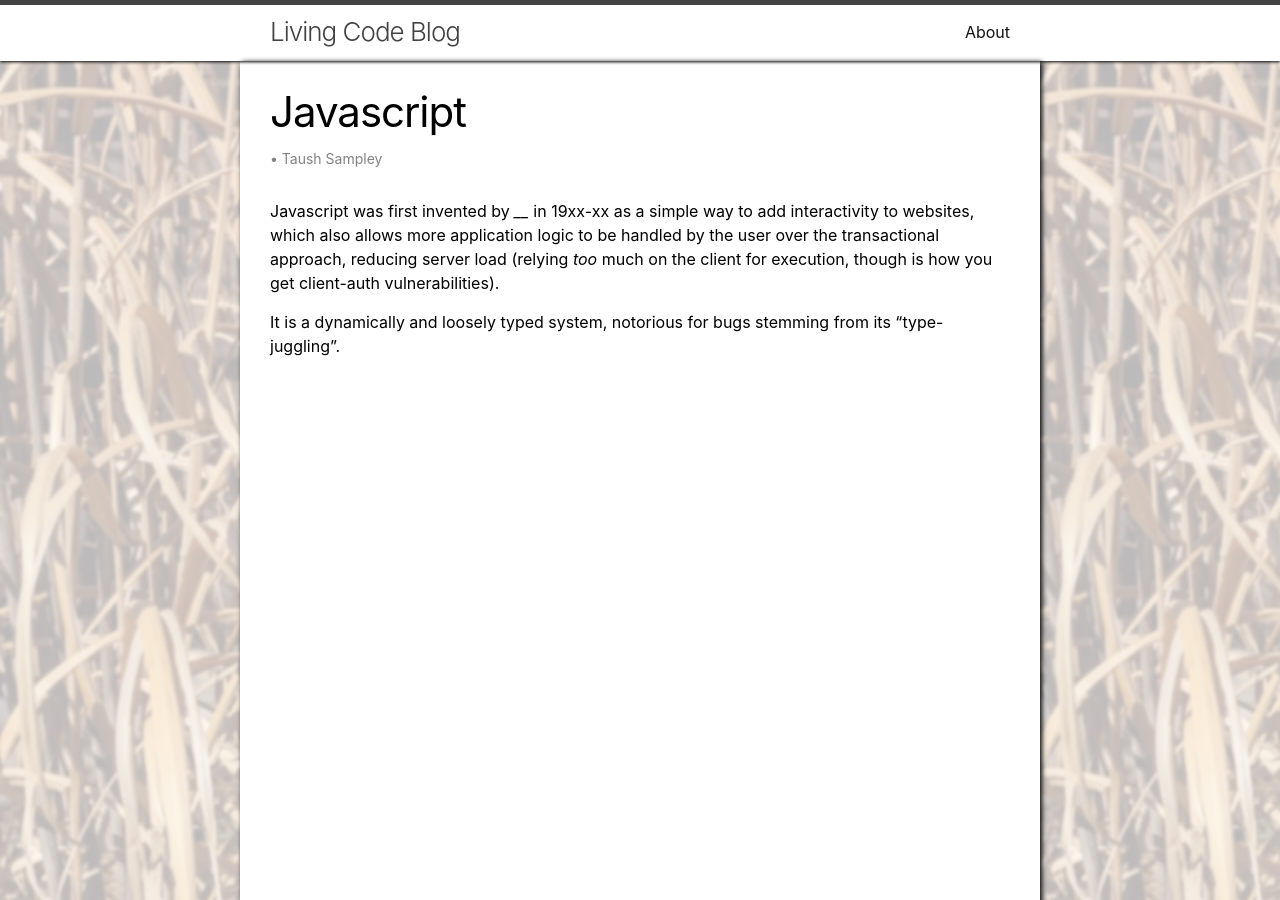
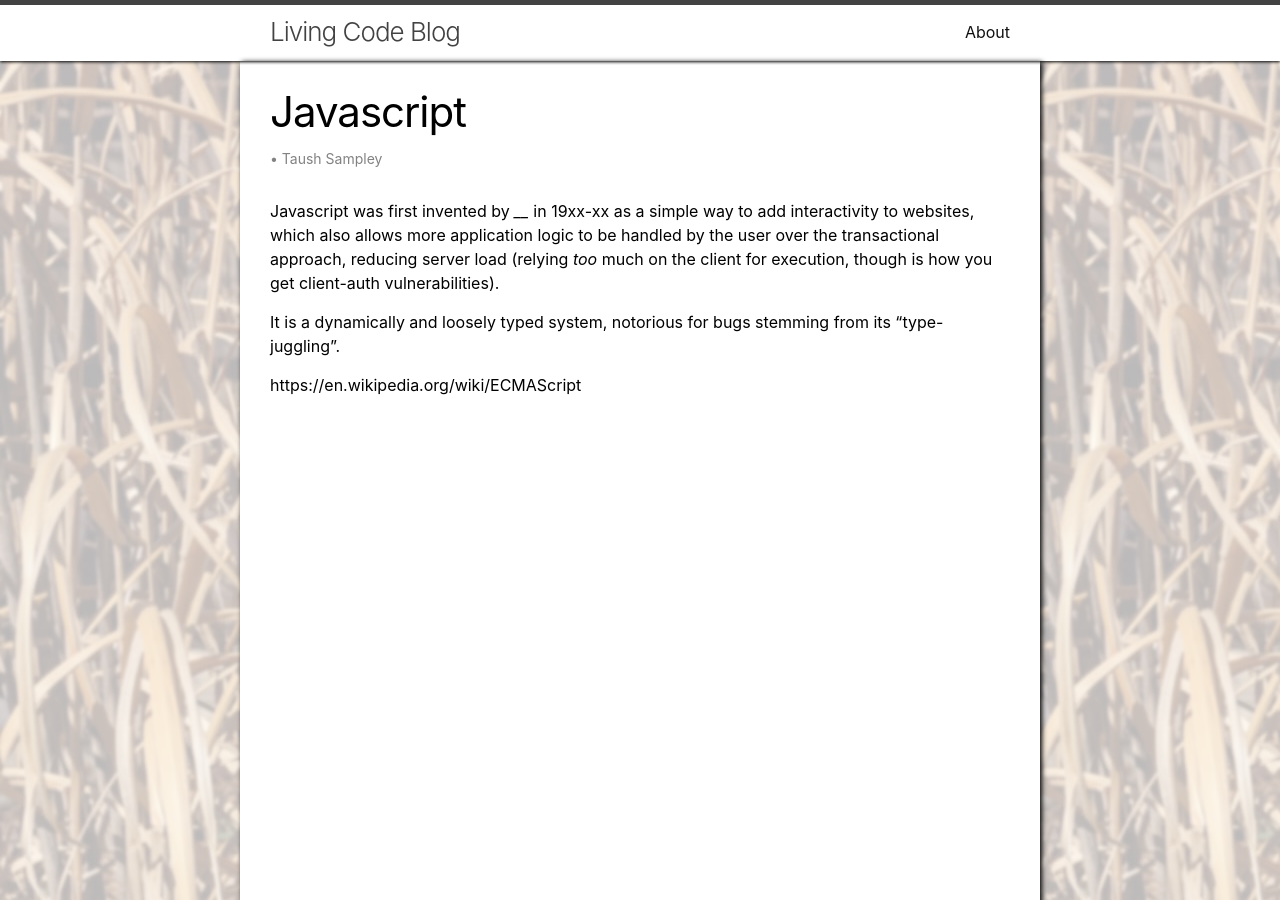
Before and after one commit to TSampley/TSampley.github.io, a Jekyll site: the page built from science/computing/lingua/javascript.md, in a window 1280 px wide and 900 px high. Built offline with Jekyll 4.4.1, drawn with Linux system fonts in a browser that asks for light colours; some of the changed lines change nothing that is shown.

Commit message:
Add ecmascript link to js page

```diff
--- a/science/computing/lingua/javascript.md
+++ b/science/computing/lingua/javascript.md
@@ -8,3 +8,5 @@ title: Javascript
 Javascript was first invented by ____ in 19xx-xx as a simple way to add interactivity to websites, which also allows more application logic to be handled by the user over the transactional approach, reducing server load (relying *too* much on the client for execution, though is how you get client-auth vulnerabilities).
 
 It is a dynamically and loosely typed system, notorious for bugs stemming from its "type-juggling".
+
+https://en.wikipedia.org/wiki/ECMAScript
```
